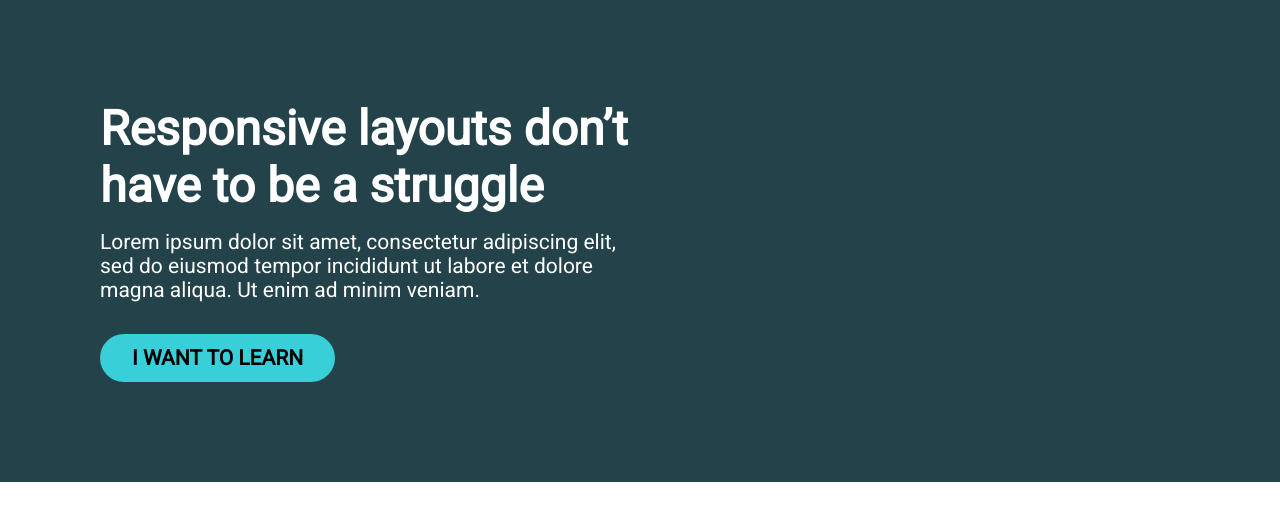
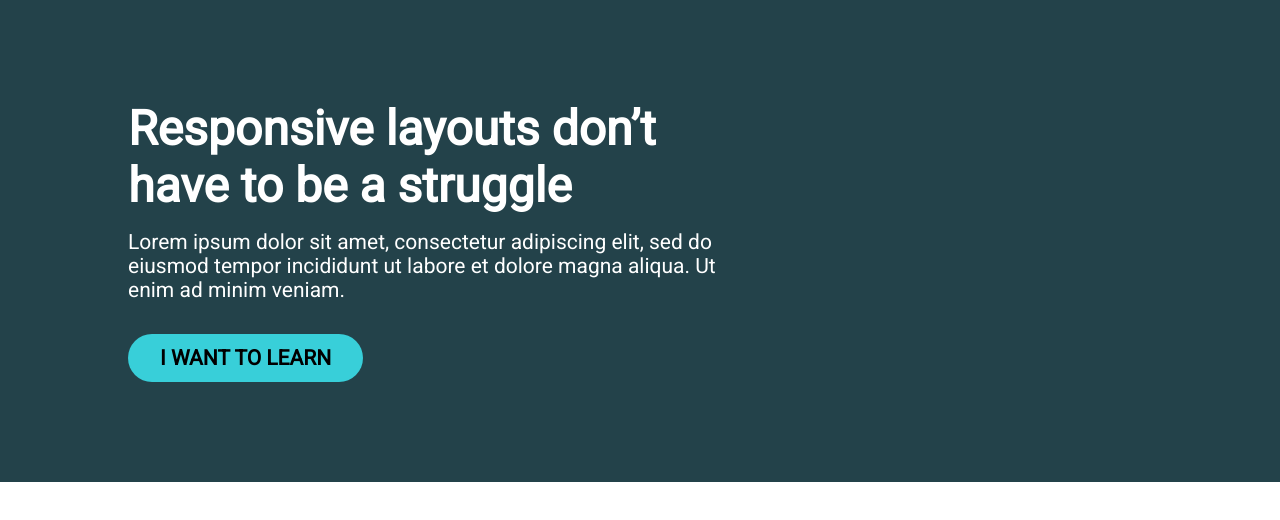
Before and after one commit to Afer1991/kp-challenge, a plain HTML site: page index.html in a window 1280 px wide. Drawn offline with Linux system fonts and the light colour scheme.

Commit message:
Add div, adjust style

```diff
--- a/index.html
+++ b/index.html
@@ -10,9 +10,11 @@
   <body>
     <div class="intro">
       <div class="container">
+        <div class="intro__text">
           <h1>Responsive layouts don’t have to be a struggle</h1>
           <p>Lorem ipsum dolor sit amet, consectetur adipiscing elit, sed do eiusmod tempor incididunt ut labore et dolore magna aliqua. Ut enim ad minim veniam.</p>
           <button>I WANT TO LEARN</button>
+        </div>
       </div>
     </div>
   </body>
--- a/style.css
+++ b/style.css
@@ -1,28 +1,29 @@
 *, *::before, *::after {
   margin: 0;
   padding: 0;
-}
-
-* {
   box-sizing: border-box;
+  font-family: "Roboto";
 }
 
 .intro {
   background: #23424A;
-  color: white;
-  font-family: "Roboto";
-  padding: 100px;
+  color: #FFF;
+  padding: 100px 0;
 }
 
 .container {
-  background: #23424A;
-  width: 50%;
-  max-width: 750px;
+  width: 80%;
+  max-width: 1100px;
+  margin: 0 auto;
+}
+
+.intro__text {
+  width: 60%;
 }
 
 h1 {
   font-weight: 900;
-  font-size: 48px;
+  font-size: 3rem;
 }
 
 p {
@@ -31,7 +32,6 @@ p {
 }
 
 button {
-  font-family: "Roboto";
   font-weight: 700;
   font-size: 21px;
   background: #38CFD9;
```
